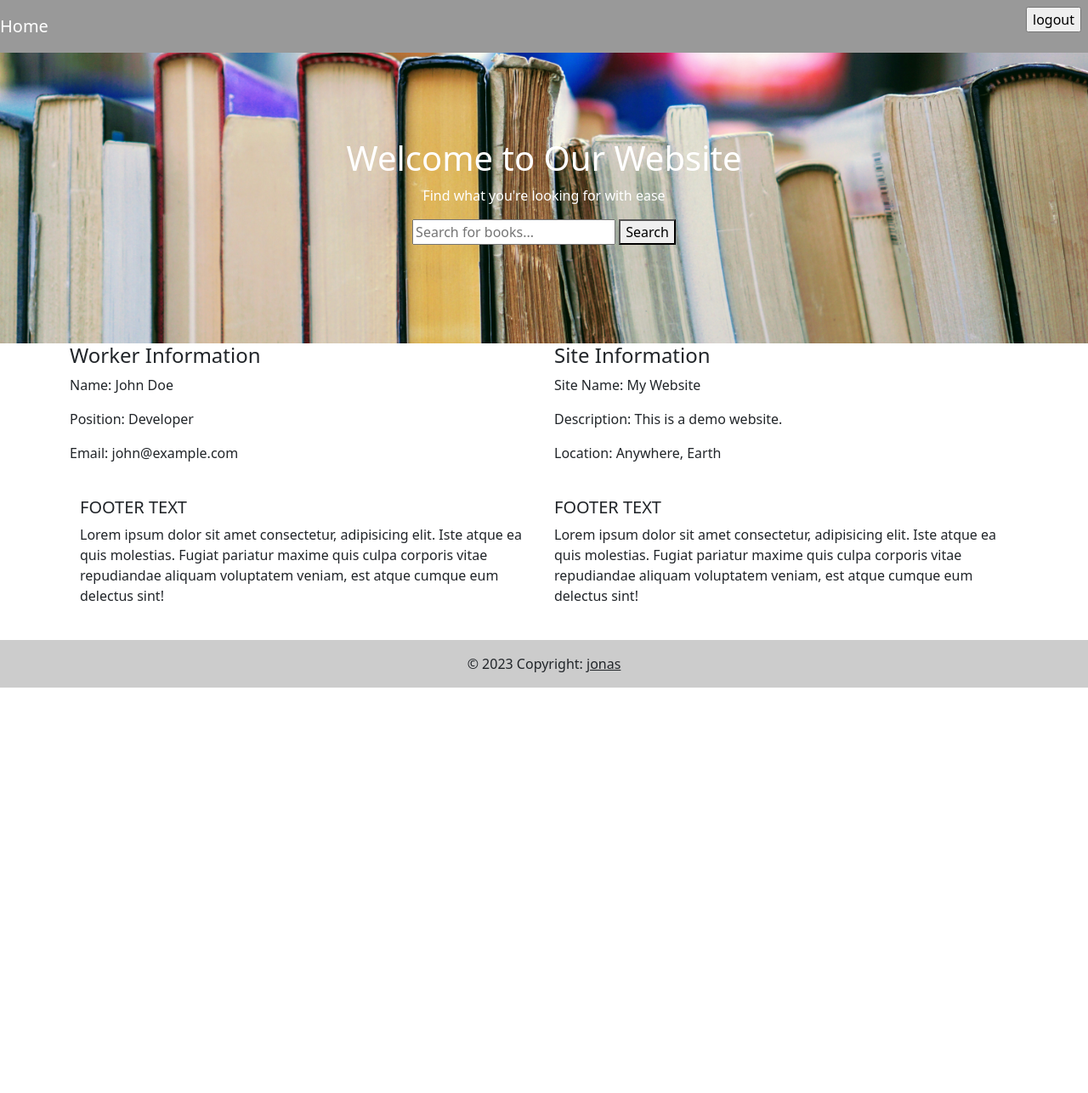
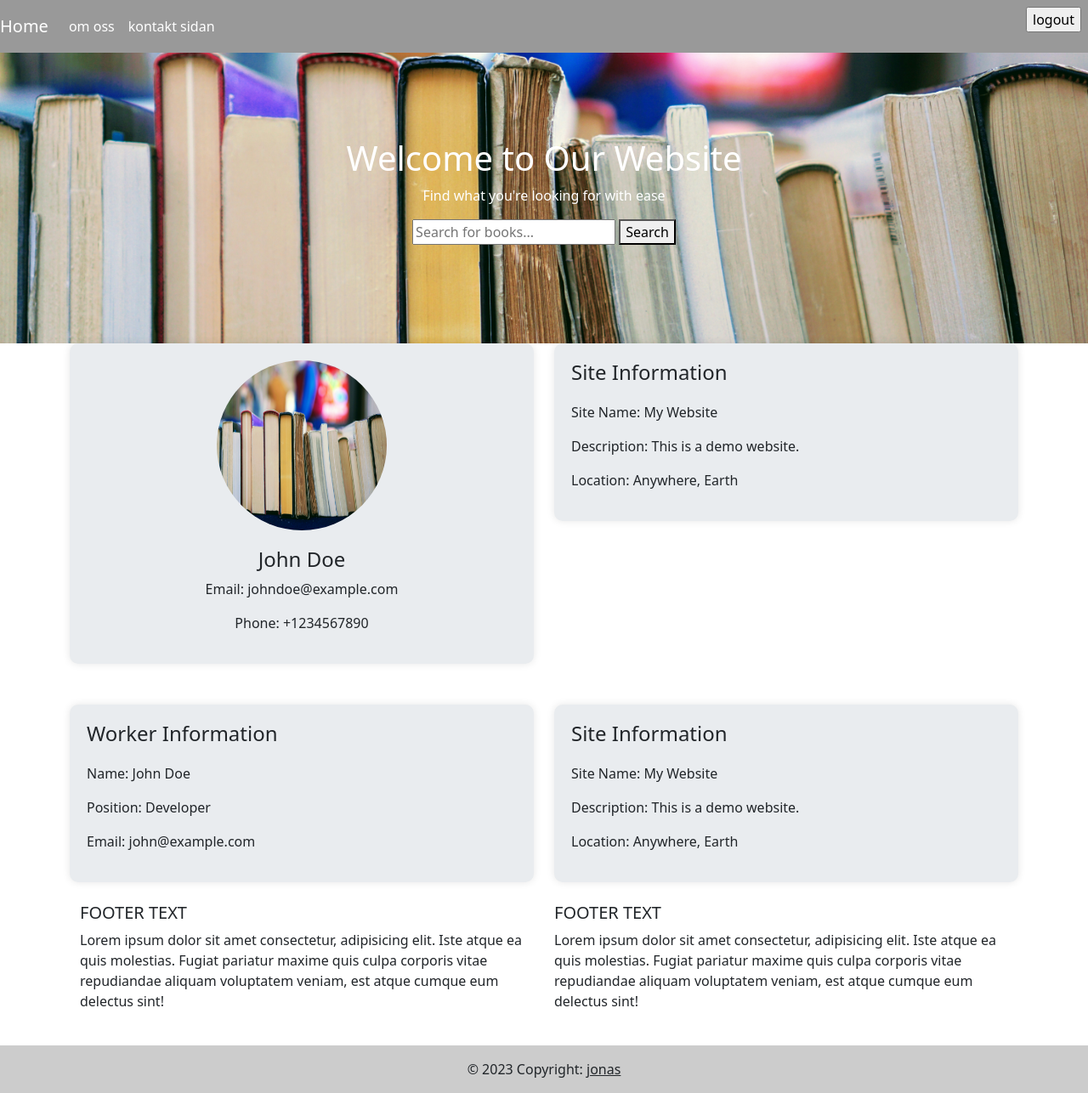
Before and after one commit to jonas897/boksida, a PHP site: page / in a window 1280 px wide. Shown: the whole page at 85% size. Before the commit the page ends 809 px from the top, so only its background shows below. Run offline with PHP 8.4, Linux system fonts and the light colour scheme; the visitor is signed in with stand-in values (Sample User, id 1); data that the repository does not hold is empty; some libraries are stand-ins or nearby versions.

Commit message:
made about page and kontakt info page

```diff
--- a/header.php
+++ b/header.php
@@ -39,6 +39,8 @@ if(isset($_POST['logout-button'])){
   </button>
   <div class="collapse navbar-collapse" id="navbarNav">
     <ul class="navbar-nav">
+	<a class="nav-link" href="about.php">om oss</a>
+	<a class="nav-link" href="kontakt.php">kontakt sidan</a>
 	<li class="nav-item">
 	</li>
     </ul>
@@ -49,7 +51,6 @@ if(isset($_POST['logout-button'])){
   ?>
   <form method="POST" action="">
 	<input type="submit" name="logout-button" value="logout" role="button" class="button-92 me-2">
-
 		<?php
 
 if($user->checkUserRole(1)){
--- a/includes/class_user.php
+++ b/includes/class_user.php
@@ -246,12 +246,5 @@ class user {
 	}
 
 
-	public function fetchgenre($conn){
-        $fetchgenre= $conn->prepare('SELECT * FROM table_genre') ;
-        $fetchgenre->execute();
-        return $fetchgenre;
-    }
-
-
 	}
 ?>
--- a/index.php
+++ b/index.php
@@ -1,5 +1,7 @@
 <?php
 include "header.php";
+
+
 
 
     $selectedBooksPop = selectSortedBooksPop($conn , 3);
@@ -106,25 +108,24 @@ echo "</div>
 ?>
 
 
-
 <div class="container">
     <div class="row">
-        <!-- First Section: Worker Information -->
+        <!-- First Section: Picture and Basic Information -->
         <div class="col-md-6">
-            <h4>Worker Information</h4>
-            <!-- Worker details -->
-            <?php
-            // Fetch worker information from database or define them
-            $worker_name = "John Doe";
-            $worker_position = "Developer";
-            $worker_email = "john@example.com";
-            ?>
-            <p>Name: <?php echo $worker_name; ?></p>
-            <p>Position: <?php echo $worker_position; ?></p>
-            <p>Email: <?php echo $worker_email; ?></p>
+            <div class="section profile-info">
+                <div class="text-center profile-picture">
+                    <img src="img/books.jpg" class="rounded-circle" alt="Profile Picture" width="200" height="200">
                 </div>
-        <!-- Second Section: Site Information -->
+                <div class="mt-3">
+                    <h4 class="text-center">John Doe</h4>
+                    <p class="text-center">Email: johndoe@example.com</p>
+                    <p class="text-center">Phone: +1234567890</p>
+                </div>
+            </div>
+        </div>
+        <!-- Second Section: Additional Content -->
         <div class="col-md-6">
+            <div class="section site-info">
                 <h4>Site Information</h4>
                 <!-- Site details -->
                 <?php
@@ -139,6 +140,44 @@ echo "</div>
             </div>
         </div>
     </div>
+</div>
+
+<div class="container mt-5">
+    <div class="row">
+        <!-- First Section: Worker Information -->
+        <div class="col-md-6">
+            <div class="section worker-info">
+                <h4>Worker Information</h4>
+                <!-- Worker details -->
+                <?php
+                // Fetch worker information from database or define them
+                $worker_name = "John Doe";
+                $worker_position = "Developer";
+                $worker_email = "john@example.com";
+                ?>
+                <p>Name: <?php echo $worker_name; ?></p>
+                <p>Position: <?php echo $worker_position; ?></p>
+                <p>Email: <?php echo $worker_email; ?></p>
+            </div>
+        </div>
+        <!-- Second Section: Site Information -->
+        <div class="col-md-6">
+            <div class="section site-info">
+                <h4>Site Information</h4>
+                <!-- Site details -->
+                <?php
+                // Define site information
+                $site_name = "My Website";
+                $site_description = "This is a demo website.";
+                $site_location = "Anywhere, Earth";
+                ?>
+                <p>Site Name: <?php echo $site_name; ?></p>
+                <p>Description: <?php echo $site_description; ?></p>
+                <p>Location: <?php echo $site_location; ?></p>
+            </div>
+        </div>
+    </div>
+</div>
 <?php
 include "footer.php";
 ?>
--- a/register.php
+++ b/register.php
@@ -6,6 +6,8 @@ if($user->checkLoginStatus()){
 		$user->redirect("home.php");
 	}
 }
+
+
 
 else{
 	$user->redirect("index.php");
--- a/styles.css
+++ b/styles.css
@@ -111,3 +111,33 @@
  .cool {
     background-color: #f5f5f5; /* Light grey background */
  }
+
+ .section {
+    padding: 40px;
+    border-radius: 10px;
+    box-shadow: 0px 0px 10px rgba(0, 0, 0, 0.1);
+}
+
+.profile-info {
+    background-color: #e9ecef; /* Light gray background */
+    padding: 20px;
+    border-radius: 10px;
+    box-shadow: 0px 0px 10px rgba(0, 0, 0, 0.1);
+}
+
+.profile-picture {
+    margin-bottom: 20px;
+}
+
+.site-info,
+.worker-info {
+    background-color: #e9ecef; /* Light red background */
+    padding: 20px;
+    border-radius: 10px;
+    box-shadow: 0px 0px 10px rgba(0, 0, 0, 0.1);
+}
+
+.site-info h4,
+.worker-info h4 {
+    margin-bottom: 20px;
+}
```
Also changed, not shown: about.php (added, +18 -0 lines), css/style.css (deleted, +0 -95 lines), js/script.js (deleted, +0 -107 lines), kontakt.php (added, +58 -0 lines), home.php (line endings or trailing spaces). Lines whose indentation alone changed are shown as unchanged.
